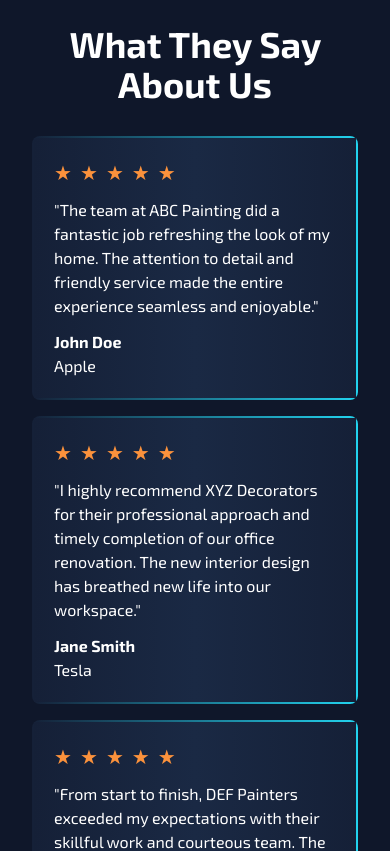
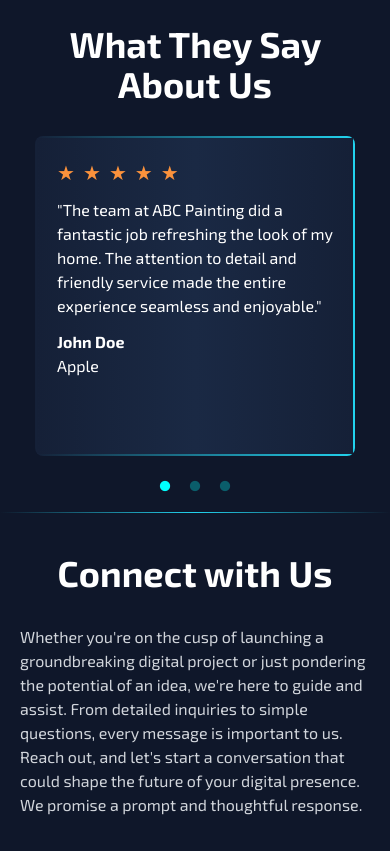
Before and after one commit to illium-digital-media/website, a Next.js app: page / in a window 390 px wide. Shown: the part 6220-7071 px from the top of the page. Built offline with nearby package versions, Linux system fonts and the light colour scheme.

Commit message:
adding testimonials slider

```diff
--- a/components/TestimonialCard.tsx
+++ b/components/TestimonialCard.tsx
@@ -2,10 +2,8 @@ import StarRating from "./StarRating";
 
 const TestimonialCard: React.FC<{ comment: string; name: string; company: string; }> = (props) => {
     return (
-        <div
-            className={`mx-3 rounded-lg mb-4 bg-gradient-to-r from-secondary to-cyan-400 p-0.5`}
-        >
-            <div className="h-full bg-gradient-to-r from-secondary via-tertiary to-secondary">
+        <div className={`max-sm:w-80 max-sm:h-80 mx-3 rounded-lg mb-4 bg-gradient-to-r from-secondary to-cyan-400 p-0.5 `} >
+            <div className="h-full bg-gradient-to-r from-secondary via-tertiary to-secondary text-white">
                 <div className="p-5">
                     <StarRating rating={4} />
                     <p className="py-3">&quot;{props.comment}&quot;</p>
--- a/components/TestimonialsCarousel.tsx
+++ /dev/null
@@ -1,79 +0,0 @@
-import React, { useState } from "react";
-import Image from "next/image";
-import Quote from "../assets/quote.svg";
-
-const TestimonialsCarousel = () => {
-  const slides = [
-    {
-      id: 1,
-      content: {
-        name: "Peter Soloman",
-        location: "Hampstead",
-        comment:
-          "So precise you’d think they painted with lasers. Brilliantly perfect guys! Bravo!",
-      },
-    },
-    {
-      id: 2,
-      content: {
-        name: "Andy Kerr",
-        location: "Stoke Newington",
-        comment:
-          "My whole 3 bedroom house perfectly painted in 1 week. Reasonably priced, and quite literally a perfect job.",
-      },
-    },
-    {
-      id: 3,
-      content: {
-        name: "Marie Ambrose",
-        location: "Crouch End",
-        comment:
-          "A great experience from start to finish. Got on really well with Rob and Nico, their focus and work ethic was perfect. A great finish too. Very happy.",
-      },
-    },
-  ];
-
-  const [activeSlide, setActiveSlide] = useState(0);
-
-  const goToNextSlide = () => {
-    setActiveSlide((prevIndex) =>
-      prevIndex === slides.length - 1 ? 0 : prevIndex + 1
-    );
-  };
-
-  const goToPreviousSlide = () => {
-    setActiveSlide((prevIndex) =>
-      prevIndex === 0 ? slides.length - 1 : prevIndex - 1
-    );
-  };
-
-  return (
-    <div className="carousel flex items-center justify-center space-x-4">
-      <button
-        className="carousel-arrow bg-gray-300 p-2 rounded-full"
-        onClick={goToPreviousSlide}
-      >
-        &lt;
-      </button>
-      <div className="carousel-content text-center block">
-        <Image
-          alt="quote-open"
-          className="quote-open"
-          src={Quote}
-          draggable="false"
-        />
-        <div>{slides[activeSlide].content.name}</div>
-        <div>{slides[activeSlide].content.location}</div>
-        <div>{slides[activeSlide].content.comment}</div>
-      </div>
-      <button
-        className="carousel-arrow bg-gray-300 p-2 rounded-full"
-        onClick={goToNextSlide}
-      >
-        &gt;
-      </button>
-    </div>
-  );
-};
-
-export default TestimonialsCarousel;
--- /dev/null
+++ b/components/TestimonialsSlider.tsx
@@ -0,0 +1,51 @@
+import "slick-carousel/slick/slick.css";
+import "slick-carousel/slick/slick-theme.css";
+import Slider from "react-slick";
+import { testimonials } from "@/data/testimonials";
+import TestimonialCard from "./TestimonialCard";
+
+const TestimonialsSlider: React.FC<{}> = ({ }) => {
+  var settings = {
+    dots: true,
+    infinite: false,
+    speed: 500,
+    slidesToShow: 1,
+    slidesToScroll: 1,
+    draggable: true,
+    centerMode: true,
+    centerPadding: "80px",
+    adaptiveHeight: false,
+    variableWidth: true,
+    innerHeight: '20px',
+    // Default is true, but you can explicitly set it here.
+    responsive: [
+      {
+        breakpoint: 600,
+        settings: {
+          slidesToShow: 2,
+          slidesToScroll: 2,
+          initialSlide: 2,
+        },
+      },
+      {
+        breakpoint: 480,
+        settings: {
+          slidesToShow: 1,
+          slidesToScroll: 1,
+        },
+      },
+    ],
+  };
+
+  return (
+    <div className="overflow-x-clip h-full">
+      <Slider {...settings}>
+        {testimonials.map((item, index) => (
+          <TestimonialCard key={index} name={item.name} comment={item.comment} company={item.company}  />
+        ))}
+      </Slider>
+    </div>
+  );
+};
+
+export default TestimonialsSlider;
--- a/components/sections/TestimonialsSection.tsx
+++ b/components/sections/TestimonialsSection.tsx
@@ -1,13 +1,19 @@
 import FadeInText from "../FadeInTypingText";
 import TestimonialCards from "../TestimonialsCards";
+import TestimonialsSlider from "../TestimonialsSlider";
 
 const TestimonialsSection: React.FC = () => {
   return (
     <div className="">
       <div className="text-center pb-6">
-        <h4 className="font-bold text-white text-4xl pb-2"><FadeInText text="What They Say About Us"/> </h4>
+        <h4 className="font-bold text-white text-4xl pb-2"><FadeInText text="What They Say About Us" /> </h4>
       </div>
-      <TestimonialCards />
+      <div className="max-sm:hidden">
+        <TestimonialCards />
+      </div>
+      <div className="sm:hidden">
+        <TestimonialsSlider />
+      </div>
     </div>
   );
 };
```
